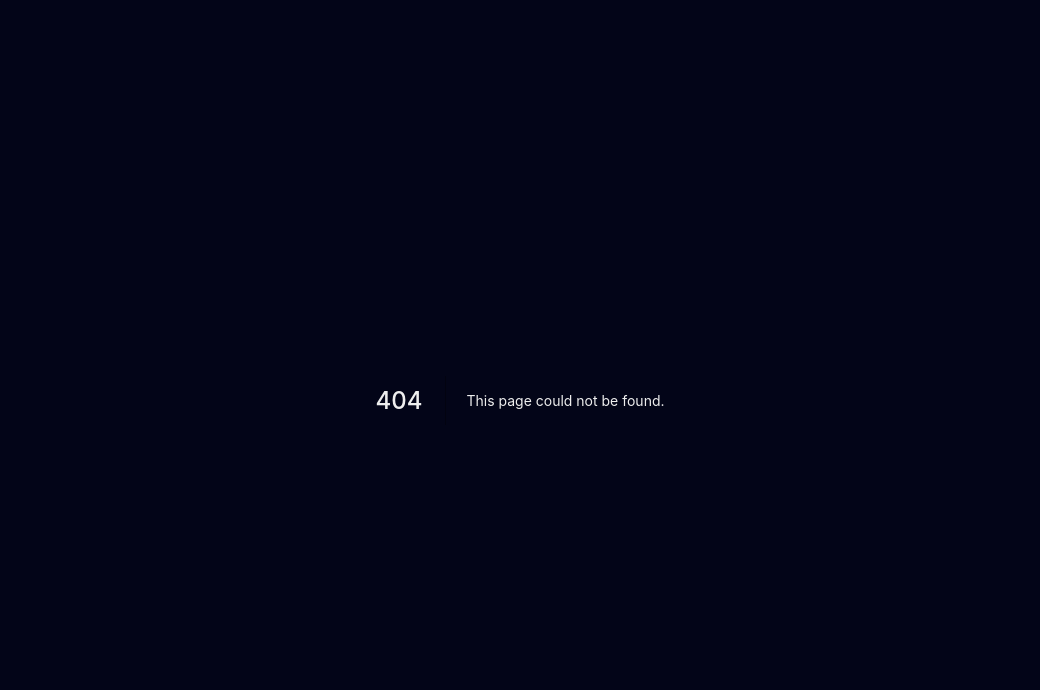
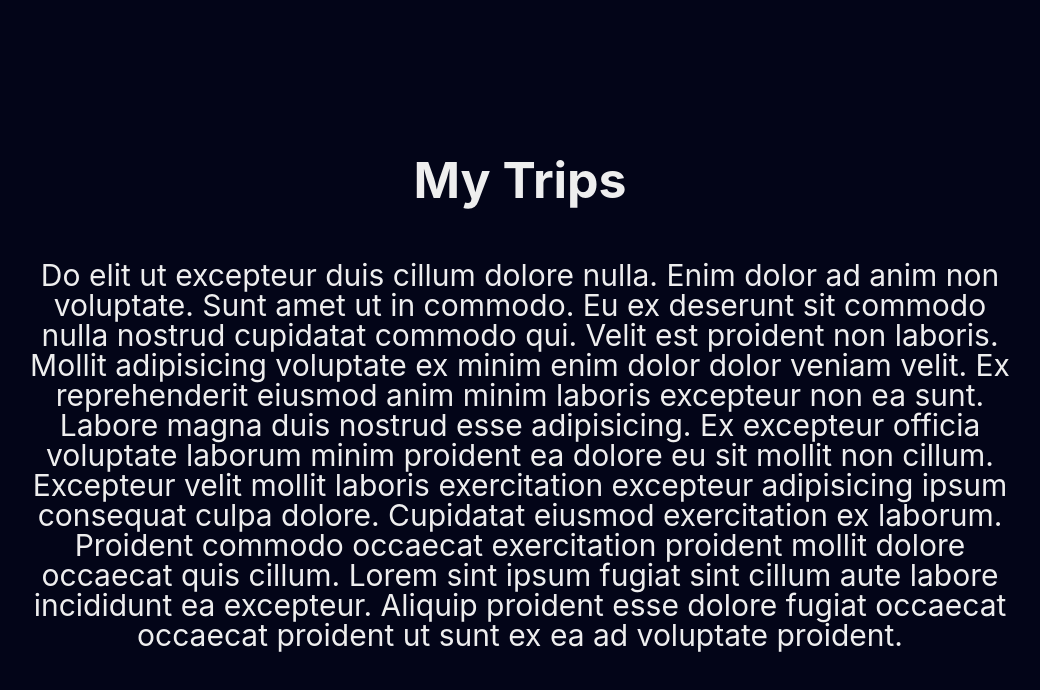
Before and after one commit to farnetani/app-nextjs-com-mapa, a Next.js app: page /about in a window 1280 px wide. Before the commit this address had no page. Shown: the top 690 px of the page, without its empty margins (120-1160 px from the left). Built offline with nearby package versions, Linux system fonts and the light colour scheme.

Commit message:
Instalando graphql-request graphql

```diff
--- a/package.json
+++ b/package.json
@@ -19,6 +19,8 @@
   },
   "dependencies": {
     "@styled-icons/evaicons-outline": "^10.18.0",
+    "graphql": "^15.5.0",
+    "graphql-request": "^3.4.0",
     "leaflet": "^1.7.1",
     "next": "10.0.8",
     "next-pwa": "^5.0.6",
--- /dev/null
+++ b/src/pages/about.tsx
@@ -0,0 +1,5 @@
+import AboutTemplate from 'templates/About'
+
+const About = () => <AboutTemplate />
+
+export default About
--- /dev/null
+++ b/src/templates/About/index.tsx
@@ -0,0 +1,33 @@
+import { CloseOutline } from '@styled-icons/evaicons-outline/CloseOutline'
+import LinkWrapper from 'components/LinkWrapper'
+
+import * as S from './styles'
+
+const AboutTemplate = () => (
+  <S.Content>
+    <LinkWrapper href="/">
+      <CloseOutline size={32} arial-label="Home" />
+    </LinkWrapper>
+    <S.Heading>My Trips</S.Heading>
+
+    <S.Body>
+      <p>
+        Do elit ut excepteur duis cillum dolore nulla. Enim dolor ad anim non
+        voluptate. Sunt amet ut in commodo. Eu ex deserunt sit commodo nulla
+        nostrud cupidatat commodo qui. Velit est proident non laboris. Mollit
+        adipisicing voluptate ex minim enim dolor dolor veniam velit. Ex
+        reprehenderit eiusmod anim minim laboris excepteur non ea sunt. Labore
+        magna duis nostrud esse adipisicing. Ex excepteur officia voluptate
+        laborum minim proident ea dolore eu sit mollit non cillum. Excepteur
+        velit mollit laboris exercitation excepteur adipisicing ipsum consequat
+        culpa dolore. Cupidatat eiusmod exercitation ex laborum. Proident
+        commodo occaecat exercitation proident mollit dolore occaecat quis
+        cillum. Lorem sint ipsum fugiat sint cillum aute labore incididunt ea
+        excepteur. Aliquip proident esse dolore fugiat occaecat occaecat
+        proident ut sunt ex ea ad voluptate proident.
+      </p>
+    </S.Body>
+  </S.Content>
+)
+
+export default AboutTemplate
--- /dev/null
+++ b/src/templates/About/styles.ts
@@ -0,0 +1,26 @@
+import styled from 'styled-components'
+
+export const Content = styled.section`
+  text-align: center;
+  display: flex;
+  align-items: center;
+  justify-content: center;
+  flex-direction: column;
+  height: 100vh;
+  max-width: var(--container);
+  margin: auto;
+`
+
+export const Heading = styled.h1`
+  font-size: var(--large);
+  margin-bottom: var(--large);
+`
+
+export const Body = styled.div`
+  // serve para estilos do body
+  // p, a, ul, li, blockquote
+  p {
+    font-size: var(--medium);
+    line-height: var(--medium);
+  }
+`
```
Also changed, not shown: src/pages/index.tsx (+20 -13 lines), 1 other file (tests, documents, lock files or other folders).
